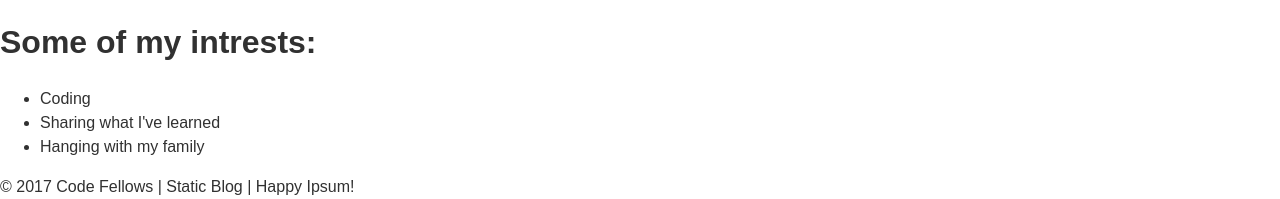
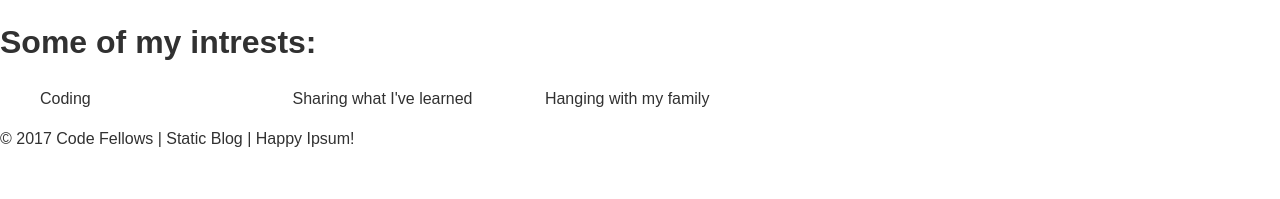
Before and after one commit to acl-301d-summer-2017/lab-01-mobile-first, a plain HTML site: page starter-code/index.html in a window 1280 px wide. Shown: the part 2470-2669 px from the top of the page. After the commit the page ends 2621 px from the top, so only its background shows below. Drawn offline with Linux system fonts and the light colour scheme.

Commit message:
Completed TODOs

```diff
--- a/starter-code/styles/modules.css
+++ b/starter-code/styles/modules.css
@@ -37,6 +37,15 @@
   display: block;
 }
 
+@media only screen and (min-width: 700px) {
+   li {
+    display: inline-block;
+    width: 20%;
+    margin:0;
+    padding: 0;
+  }
+}
+
 .main-nav li {
   margin-right: .4em;
   font-size: 1.5em;
```
